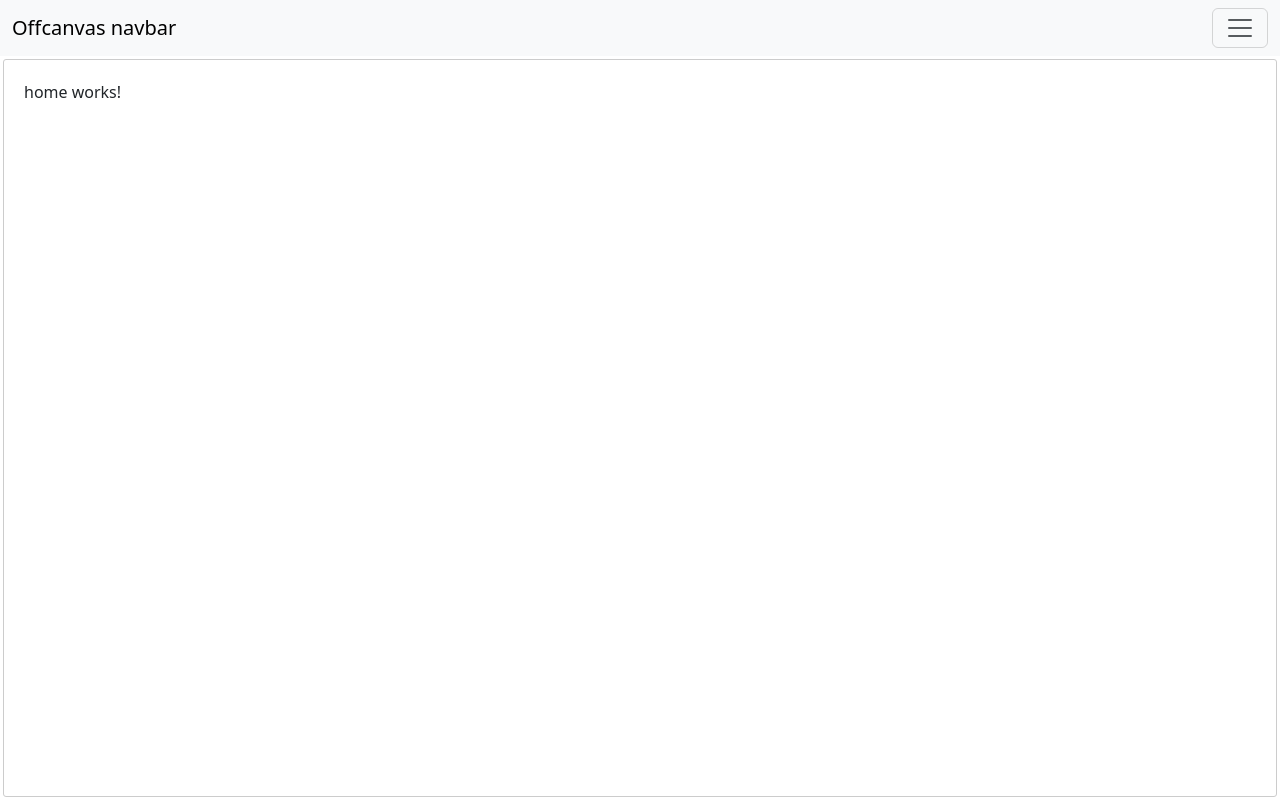
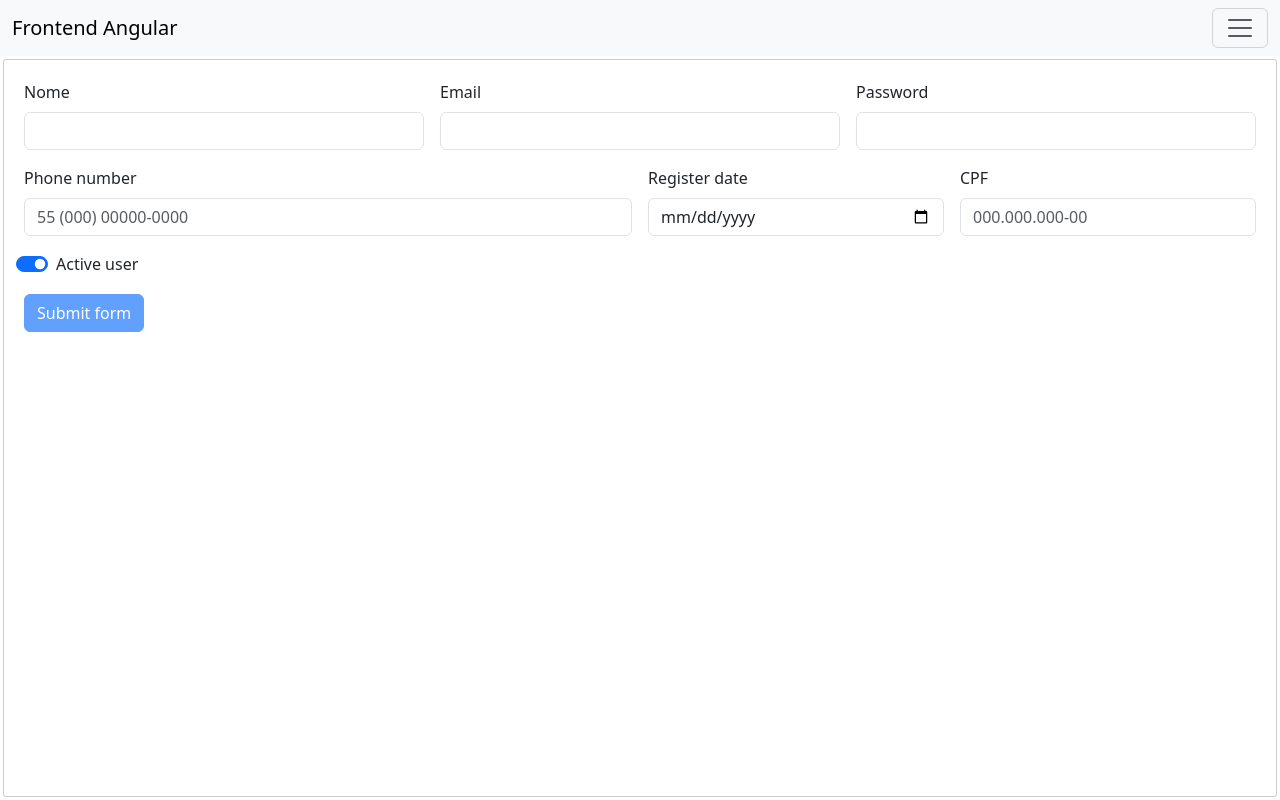
Before and after one commit to liencourtz/frontend-angular, an Angular app: page /edit-user/1 in a window 1280 px wide. Before the commit this address led to /home. Built offline with nearby package versions, Linux system fonts and the light colour scheme; no server answers.

Commit message:
feat: add user editing functionality with form validation and routing

```diff
--- a/src/app/app.routes.ts
+++ b/src/app/app.routes.ts
@@ -2,6 +2,7 @@ import { Routes } from '@angular/router';
 import { HomeComponent } from './layout/home/home.component';
 import { FormsRegisterUserComponent } from './features/user/forms-register-user/forms-register-user.component';
 import { ListUserComponent } from './features/user/list-user/list-user.component';
+import { FormsEditUserComponent } from './features/user/forms-edit-user/forms-edit-user.component';
 
 export const routes: Routes = [
 
@@ -14,6 +15,10 @@ export const routes: Routes = [
         component: FormsRegisterUserComponent
     },
     {
+        path: 'edit-user/:id_usuario',
+        component: FormsEditUserComponent
+    },
+    {
         path: 'list-users',
         component: ListUserComponent
     },
--- a/src/app/core/models/user/user-form.model.ts
+++ b/src/app/core/models/user/user-form.model.ts
@@ -9,6 +9,6 @@ export interface UserFormControls{
   cpf: FormControl<string>;
   telefone: FormControl<string>;
   data_cadastro: FormControl<Date>;
-  ativo: FormControl<boolean>;
+  ativo: FormControl<boolean | null>;
 
 }
--- a/src/app/core/services/user/user.service.ts
+++ b/src/app/core/services/user/user.service.ts
@@ -26,7 +26,7 @@ export class UserService {
     return this.http.post<User>(`${this.apiUrl}api/Usuario/InsertUsuario`, user)
       // pipe : Channel the response and try to catch any errors
       .pipe(
-        // tap : Operation to log the response to the console without modifying it
+        // tap : Operation to do anything without modifying it
         tap(response => console.log('📥 Resposta da API:', response))
         , catchError(this.handleError));
   }
--- a/src/app/features/user/forms-edit-user/forms-edit-user.component.html
+++ b/src/app/features/user/forms-edit-user/forms-edit-user.component.html
@@ -1 +1,147 @@
-<p>forms-edit-user works!</p>
+<form [formGroup]="editForm" (ngSubmit)="onSubmit()" class="row g-3 needs-validation" novalidate>
+
+    <div class="col-md-4">
+
+        <label for="validationCustom01" class="form-label">Nome</label>
+        <input type="text" class="form-control" id="validationCustom01" formControlName="nome" required>
+
+        <!-- Getter use -->
+        @if(controls.nome.invalid && (controls.nome.dirty || controls.nome.touched)) {
+
+            @if (controls.nome.hasError('required')) {
+                <p>Name is required</p>
+            }
+
+            @if(controls.nome.hasError('minlength')) {
+                <p>Name must be at least 8 characters long</p>
+            }
+
+        }@else{
+
+            <div class="valid-feedback">
+                Looks good!
+            </div>
+
+        }
+
+    </div>
+
+    <div class="col-md-4">
+
+        <label for="validationCustom02" class="form-label">Email</label>
+        <input type="email" class="form-control" formControlName="email" required>
+        <!-- Getter use -->
+        @if(controls.email.invalid && (controls.email.dirty || controls.email.touched)) {
+
+            @if (controls.email.hasError('required')) {
+                <p>Email is required</p>
+            }
+
+            @if(controls.email.hasError('email')) {
+                <p>Invalid email</p>
+            }
+
+        }
+
+    </div>
+
+    <div class="col-md-4">
+
+        <label for="validationCustom03" class="form-label">Password</label>
+        <input type="password" class="form-control" id="validationCustom03" formControlName="senha" required>
+
+        <!-- Getter use -->
+        @if(controls.senha.invalid && (controls.senha.dirty || controls.senha.touched)) {
+
+            @if (controls.senha.hasError('required')) {
+                <p>Password is required</p>
+            }
+
+            @if(controls.senha.hasError('minlength')) {
+                <p>Password must be at least 8 characters long</p>
+            }
+
+        }
+
+    </div>
+
+    <div class="col-md-6">
+
+        <label for="validationCustom04" class="form-label">Phone number</label>
+
+        <!--
+            patterns : Make the forms request input as you want with Regex
+            if you use the pattern on the input, automatically the form will validate the input as a validator,
+            so you dont need to add it on the formControl. As equal to any another one, like required, minlength, etc.
+
+            phoneMask: This is a Directive that you can use to apply a phone mask to the input.
+        -->
+        <input phoneMask type="tel" pattern="\d{2}\s\(\d{2}\)\s\d{5}-\d{4}" placeholder="55 (000) 00000-0000" maxlength="20" class="form-control" id="validationCustom04" formControlName="telefone" required>
+
+        <!-- Getter use -->
+        @if(controls.telefone.invalid && (controls.telefone.dirty || controls.telefone.touched)) {
+
+            @if (controls.telefone.hasError('required')) {
+                <p>Phone number is required</p>
+            }
+            @if (controls.telefone.hasError('pattern')) {
+                <p>Phone number must be in 55 (00) 00000-0000 format</p>
+            }
+
+        }
+
+    </div>
+
+    <div class="col-md-3">
+
+        <label for="validationCustom05" class="form-label">Register date</label>
+        <!-- you can use 'Max' and 'Min' to define the max and the min date possible here -->
+        <input type="date" class="form-control" id="validationCustom05" formControlName="data_cadastro" required>
+
+        <!-- Getter use -->
+        @if(controls.data_cadastro.invalid && (controls.data_cadastro.dirty || controls.data_cadastro.touched)) {
+
+            @if (controls.data_cadastro.hasError('required')) {
+                <p>Register date is required</p>
+            }
+
+        }
+
+    </div>
+
+    <div class="col-3">
+
+        <label for="validationCustom06" class="form-label">CPF</label>
+        <!--
+            patterns : Make the forms request input as you want with Regex
+            cpfMask: This is a Directive that you can use to apply a CPF mask to the input.
+        -->
+        <input type="text" cpfMask pattern="\d{3}\.\d{3}\.\d{3}-\d{2}" placeholder="000.000.000-00" maxlength="14" class="form-control" id="validationCustom05" formControlName="cpf" required>
+
+        <!-- Getter use -->
+        @if(controls.cpf.invalid && (controls.cpf.dirty || controls.cpf.touched)) {
+
+            @if (controls.cpf.hasError('required')) {
+                <p>CPF is required</p>
+            }
+
+            @if (controls.cpf.hasError('pattern')) {
+                <p>CPF must be on 000.000.000-00 format</p>
+            }
+
+        }
+
+    </div>
+
+    <div class="col-12 form-check form-switch">
+        <input class="form-check-input" type="checkbox" role="switch" id="switchCheckDefault" formControlName="ativo">
+        <label class="form-check-label" for="switchCheckDefault">Active user</label>
+    </div>
+
+    <div class="col-12">
+        <button class="btn btn-primary" type="submit" [disabled]="editForm.invalid">Submit form</button>
+    </div>
+
+</form>
+
+<app-modal #userModal modalId="userRegistrationModal" (confirmed)="onModalConfirmed()"></app-modal>
--- a/src/app/features/user/forms-edit-user/forms-edit-user.component.ts
+++ b/src/app/features/user/forms-edit-user/forms-edit-user.component.ts
@@ -1,29 +1,69 @@
-import { Component, inject, ViewChild } from '@angular/core';
-import { FormGroup, FormControl, Validators } from '@angular/forms';
-import { Router } from 'express';
+import { Component, effect, inject, input, ViewChild } from '@angular/core';
+import { FormGroup, FormControl, Validators, ReactiveFormsModule } from '@angular/forms';
+import { Router } from '@angular/router';
 import { UserFormControls } from '../../../core/models/user/user-form.model';
 import { User } from '../../../core/models/user/user.model';
 import { UserService } from '../../../core/services/user/user.service';
 import { ModalComponent, ModalData } from '../../../layout/modal/modal.component';
+import { rxResource } from '@angular/core/rxjs-interop';
+import { of } from 'rxjs';
+import { CpfDirective } from '../../../utils/directives/cpf.directive';
+import { PhoneNumberDirective } from '../../../utils/directives/phone-number.directive';
 
 @Component({
   selector: 'app-forms-edit-user',
-  imports: [],
+  imports: [
+    ReactiveFormsModule, //! Import ReactiveFormsModule for form handling
+    ModalComponent, //! Import ModalComponent for modal dialogs
+    CpfDirective, //! Import CpfDirective for CPF input masking
+    PhoneNumberDirective //! Import PhoneNumberDirective for phone number input masking
+  ],
   templateUrl: './forms-edit-user.component.html',
   styleUrl: './forms-edit-user.component.scss'
 })
 export class FormsEditUserComponent {
 
+  /**
+   * O alias 'id' é usado para receber o ID do usuário a ser editado via parâmetro de rota.
+   * se não existe alias, o id da variavel deve ser identico ao nome do parâmetro de rota.
+   * Por exemplo, se a rota é 'user-edit/:id', o parâmetro de rota será acessível como 'id'.
+   * Automaticamente, o Angular irá mapear o parâmetro de rota para a propriedade 'id' do componente.
+  */
+  id = input<number | undefined>(undefined, {alias : 'id_usuario'})
 
   @ViewChild('userModal') userModal!: ModalComponent; // Referência ao modal
 
   private readonly userService = inject(UserService);
   private readonly router = inject(Router);
 
+  // Usando rxResource para carregar o usuário
+  userResource = rxResource({
+    request: () => ({ id: this.id() }),
+    loader: ({ request }) => {
+      // Só carrega se o ID estiver definido
+      if (!request.id) {
+        return of(null);
+      }
+      return this.userService.getUserById(request.id);
+    }
+  });
+
+  // Effect para preencher o formulário quando os dados do usuário são carregados
+  private fillFormEffect = effect(() => {
+    const user = this.userResource.value();
+
+    if (user) {
+      console.log('Usuário recuperado:', user);
+      // Fill the form with user data, this is possible because the form controls are strongly typed like the User model
+      this.editForm.patchValue(user);
+    }
+
+  });
+
 
   // Define the form group with the structure of the UserFormControls
   // This will allow us to create a strongly typed form
-  newForm = new FormGroup<UserFormControls>({
+  editForm = new FormGroup<UserFormControls>({
     nome: new FormControl<string>('',
       { nonNullable: true, validators: [Validators.minLength(8)] }),
     email: new FormControl<string>('',
@@ -42,19 +82,19 @@ export class FormsEditUserComponent {
 
   // Getter to access form controls easily on forms
   get controls() {
-    return this.newForm.controls;
+    return this.editForm.controls;
   }
 
   onSubmit() {
 
     console.log('🔥 onSubmit foi chamado!');
-    console.log('📋 Form válido?', this.newForm.valid);
-    console.log('📝 Dados do form:', this.newForm.value);
+    console.log('📋 Form válido?', this.editForm.valid);
+    console.log('📝 Dados do form:', this.editForm.value);
 
     // Check if the form is valid before proceeding
-    if (this.newForm.invalid) {
+    if (this.editForm.invalid) {
       console.error('Form is invalid');
-      this.newForm.markAllAsTouched(); // Mark all controls as touched to show validation errors
+      this.editForm.markAllAsTouched(); // Mark all controls as touched to show validation errors
 
       //Call modal to show error message
       const modalData: ModalData = {
@@ -69,7 +109,8 @@ export class FormsEditUserComponent {
     }
       // Get the form values
       // Using getRawValue to include all form controls, even those that are disabled
-      const userInput : User = this.newForm.getRawValue();
+      const userInput: User = this.editForm.getRawValue();
+      userInput.id_usuario = this.id(); // Set the user ID from the input parameter
 
       this.userService.updateUser(userInput).subscribe({
         next: (response) => {
@@ -114,7 +155,7 @@ export class FormsEditUserComponent {
     console.log('✅ Usuário confirmou no modal');
 
     // Limpa o formulário e navega para lista
-    this.newForm.reset();
-    this.router.navigate(['/user/list']);
+    this.editForm.reset();
+    this.router.navigate(['/list-users']);
   }
 }
--- a/src/app/features/user/forms-register-user/forms-register-user.component.html
+++ b/src/app/features/user/forms-register-user/forms-register-user.component.html
@@ -31,7 +31,7 @@
         <label for="validationCustom02" class="form-label">Email</label>
         <input type="email" class="form-control" formControlName="email" required>
         <!-- Getter use -->
-        @if(controls.email.invalid && (controls.nome.dirty || controls.nome.touched)) {
+        @if(controls.email.invalid && (controls.email.dirty || controls.email.touched)) {
 
             @if (controls.email.hasError('required')) {
                 <p>Email is required</p>
--- a/src/app/features/user/forms-register-user/forms-register-user.component.ts
+++ b/src/app/features/user/forms-register-user/forms-register-user.component.ts
@@ -12,9 +12,10 @@ import { PhoneNumberDirective } from '../../../utils/directives/phone-number.dir
 
 @Component({
   selector: 'app-forms-register-user',
-  imports: [ReactiveFormsModule, ModalComponent, // Import ReactiveFormsModule for form handling
-    CpfDirective, // Import CpfDirective for CPF input masking
-    PhoneNumberDirective // Import PhoneNumberDirective for phone number input masking
+  imports: [ReactiveFormsModule, //! Import ReactiveFormsModule for form handling
+    ModalComponent, //! Import ModalComponent for modal dialogs
+    CpfDirective, //! Import CpfDirective for CPF input masking
+    PhoneNumberDirective //! Import PhoneNumberDirective for phone number input masking
   ],
   templateUrl: './forms-register-user.component.html',
   styleUrl: './forms-register-user.component.scss'
@@ -122,7 +123,7 @@ export class FormsRegisterUserComponent {
 
     // Limpa o formulário e navega para lista
     this.newForm.reset();
-    this.router.navigate(['/user/list']);
+    this.router.navigate(['/list-users']);
   }
 
 }
--- a/src/app/features/user/list-user/list-user.component.html
+++ b/src/app/features/user/list-user/list-user.component.html
@@ -15,14 +15,14 @@
   <tbody>
     @for ( user of users(); track user.id_usuario){
         <tr>
-            <th>{{user.id_usuario}}</th>
+            <td>{{user.id_usuario}}</td>
             <td>{{user.nome}}</td>
             <td>{{user.email}}</td>
             <td>{{user.cpf}}</td>
             <td>{{user.telefone}}</td>
             <td>{{user.data_cadastro}}</td>
             <td>{{user.ativo}}</td>
-            <td><button type="button" class="btn btn-primary">Edit</button></td>
+            <td><button [routerLink]="['/edit-user', user.id_usuario]" class="btn btn-primary">Edit</button></td>
             <td><button type="button" class="btn btn-danger">Delete</button></td>
         </tr>
     }
--- a/src/app/features/user/list-user/list-user.component.ts
+++ b/src/app/features/user/list-user/list-user.component.ts
@@ -1,12 +1,12 @@
 import { Component, inject } from '@angular/core';
 import { UserService } from '../../../core/services/user/user.service';
 import { toSignal } from '@angular/core/rxjs-interop';
-import { User } from '../../../core/models/user/user.model';
-import { map, startWith, catchError, of } from 'rxjs';
+import { catchError, of } from 'rxjs';
+import { RouterLink } from '@angular/router';
 
 @Component({
   selector: 'app-list-user',
-  imports: [],
+  imports: [RouterLink],
   templateUrl: './list-user.component.html',
   styleUrl: './list-user.component.scss'
 })
--- a/src/app/layout/header/header.component.html
+++ b/src/app/layout/header/header.component.html
@@ -1,6 +1,6 @@
 <nav class="navbar bg-body-tertiary">
   <div class="container-fluid">
-    <a class="navbar-brand" href="#">Offcanvas navbar</a>
+    <a class="navbar-brand" [routerLink]="['/']">Frontend Angular</a>
     <button class="navbar-toggler" type="button" data-bs-toggle="offcanvas" data-bs-target="#offcanvasNavbar" aria-controls="offcanvasNavbar" aria-label="Toggle navigation">
       <span class="navbar-toggler-icon"></span>
     </button>
@@ -11,12 +11,19 @@
       </div>
       <div class="offcanvas-body">
         <ul class="navbar-nav justify-content-end flex-grow-1 pe-3">
+
           <li class="nav-item">
-            <a class="nav-link active" aria-current="page" href="#">Home</a>
+            <a class="nav-link active" aria-current="page" [routerLink]="['/']">Home</a>
           </li>
+
           <li class="nav-item">
-            <a class="nav-link" href="#">Link</a>
+            <a class="nav-link" [routerLink]="['/new-user']">New User</a>
           </li>
+
+          <li class="nav-item">
+            <a class="nav-link" [routerLink]="['/list-users']">List Users</a>
+          </li>
+
           <li class="nav-item dropdown">
             <a class="nav-link dropdown-toggle" href="#" role="button" data-bs-toggle="dropdown" aria-expanded="false">
               Dropdown
@@ -30,11 +37,14 @@
               <li><a class="dropdown-item" href="#">Something else here</a></li>
             </ul>
           </li>
+
         </ul>
+
         <form class="d-flex mt-3" role="search">
           <input class="form-control me-2" type="search" placeholder="Search" aria-label="Search"/>
           <button class="btn btn-outline-success" type="submit">Search</button>
         </form>
+
       </div>
     </div>
   </div>
--- a/src/app/layout/header/header.component.ts
+++ b/src/app/layout/header/header.component.ts
@@ -1,8 +1,9 @@
 import { Component } from '@angular/core';
+import { RouterLink } from '@angular/router';
 
 @Component({
   selector: 'app-header',
-  imports: [],
+  imports: [RouterLink],
   templateUrl: './header.component.html',
   styleUrl: './header.component.scss'
 })
--- a/src/index.html
+++ b/src/index.html
@@ -2,7 +2,7 @@
 <html lang="en">
 <head>
   <meta charset="utf-8">
-  <title>FrontendAngular</title>
+  <title>Frontend Angular</title>
   <base href="/">
   <meta name="viewport" content="width=device-width, initial-scale=1">
   <link rel="icon" type="image/x-icon" href="favicon.ico">
```
